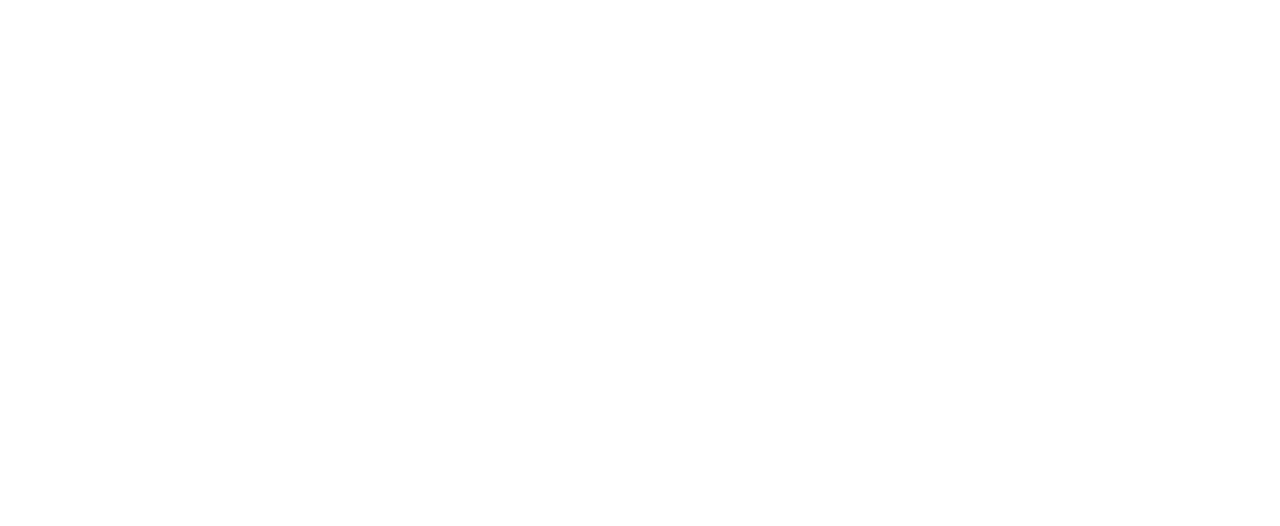
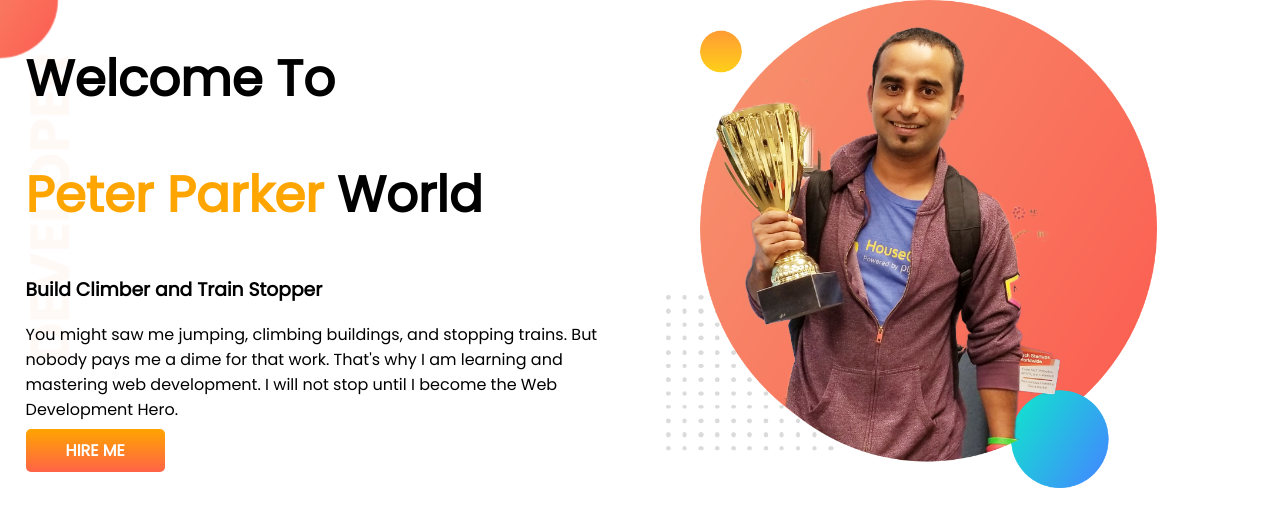
Before and after one commit to sozibhossain/my-second-repo, a plain HTML site: page index.html in a window 1280 px wide. Drawn offline with Linux system fonts and the light colour scheme.

Commit message:
top banner added

```diff
--- a/index.html
+++ b/index.html
@@ -4,9 +4,25 @@
     <meta charset="UTF-8">
     <meta http-equiv="X-UA-Compatible" content="IE=edge">
     <meta name="viewport" content="width=device-width, initial-scale=1.0">
+    <link rel="preconnect" href="https://fonts.googleapis.com">
+    <link rel="preconnect" href="https://fonts.gstatic.com" crossorigin>
+    <link href="https://fonts.googleapis.com/css2?family=Poppins&display=swap" rel="stylesheet">
     <title>my second github repo</title>
+    <link rel="stylesheet" href="style.css">
 </head>
 <body>
+    <section class="top-banner">
+        <div class="half-width">
+            <h1>Welcome To</h1>
+            <h1><span class="orenge-color">Peter Parker</span> World</h1>
+            <h3>Build Climber and Train Stopper</h3>
+            <p>You might saw me jumping, climbing buildings, and stopping trains. But nobody pays me a dime for that work. That's why I am learning and mastering web development. I will not stop until I become the Web Development Hero.</p>
+            <a class="Button" target="_blank" href="http://www.sozibhossain.xyz/">HIRE ME</a>
+        </div>
+        <div class="half-width">
+            <img src="images/jhankar.png" alt="">
+        </div>
+    </section>
 
 </body>
 </html>
--- /dev/null
+++ b/style.css
@@ -0,0 +1,32 @@
+body{
+    font-family: 'Poppins', sans-serif;
+    margin: 0;
+}
+section{
+    display: flex;
+}
+h1{
+    font-size: 50px;
+}
+.orenge-color{
+    color: orange;
+}
+.half-width{
+    width: 50%;
+    padding-left: 2%;
+}
+.half-width img{
+    width: 80%;
+}
+.Button{
+    text-decoration: none;
+    background-image: linear-gradient(orange, tomato);
+    padding: 10px 40px;
+    color: white;
+    font-weight: 700;
+    border-radius: 5px;
+}
+.top-banner{
+    background-image: url(images/top-banner.png);
+    background-repeat: no-repeat;
+}
```
Also changed, not shown: images/dream-bg.png (added), images/exp-bg.png (added), images/jhankar.png (added), images/jhankar2.png (added), images/my-bg.png (added), images/my-bg2.png (added), images/top-banner.png (added).
